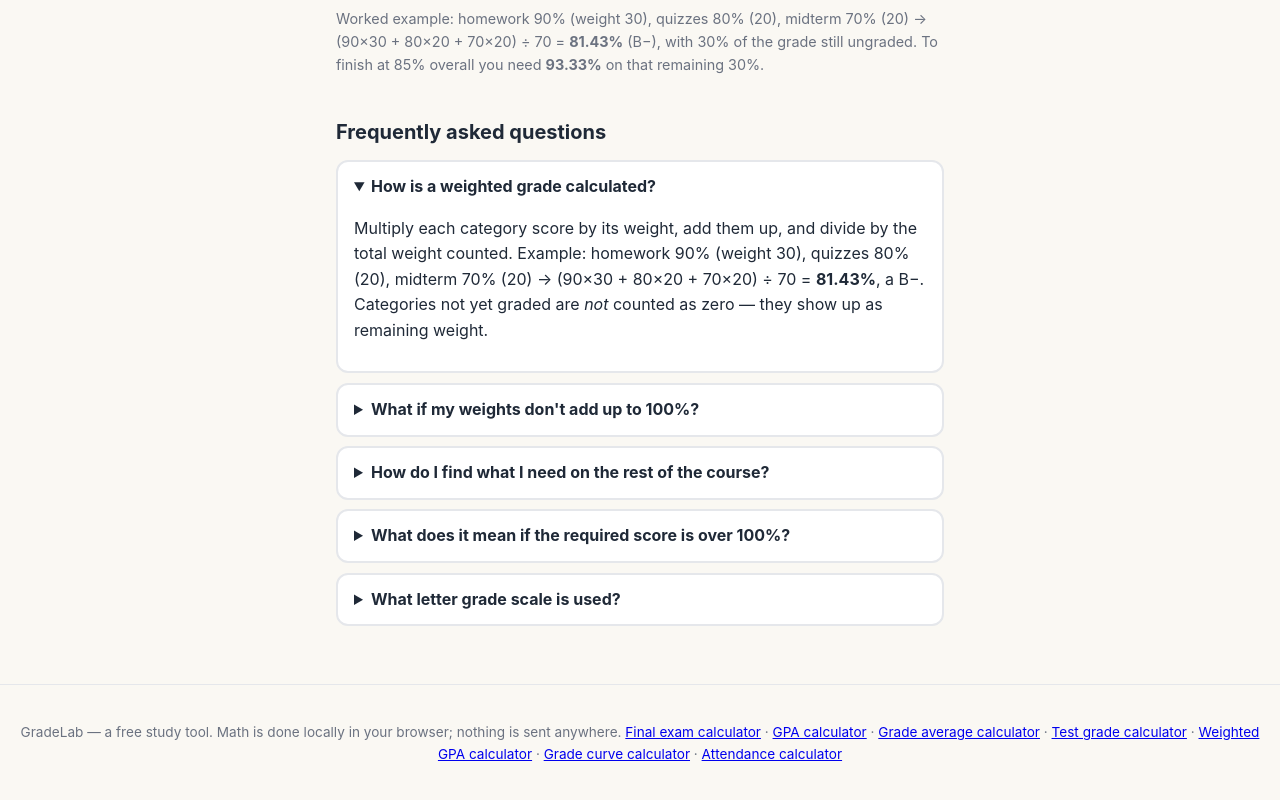
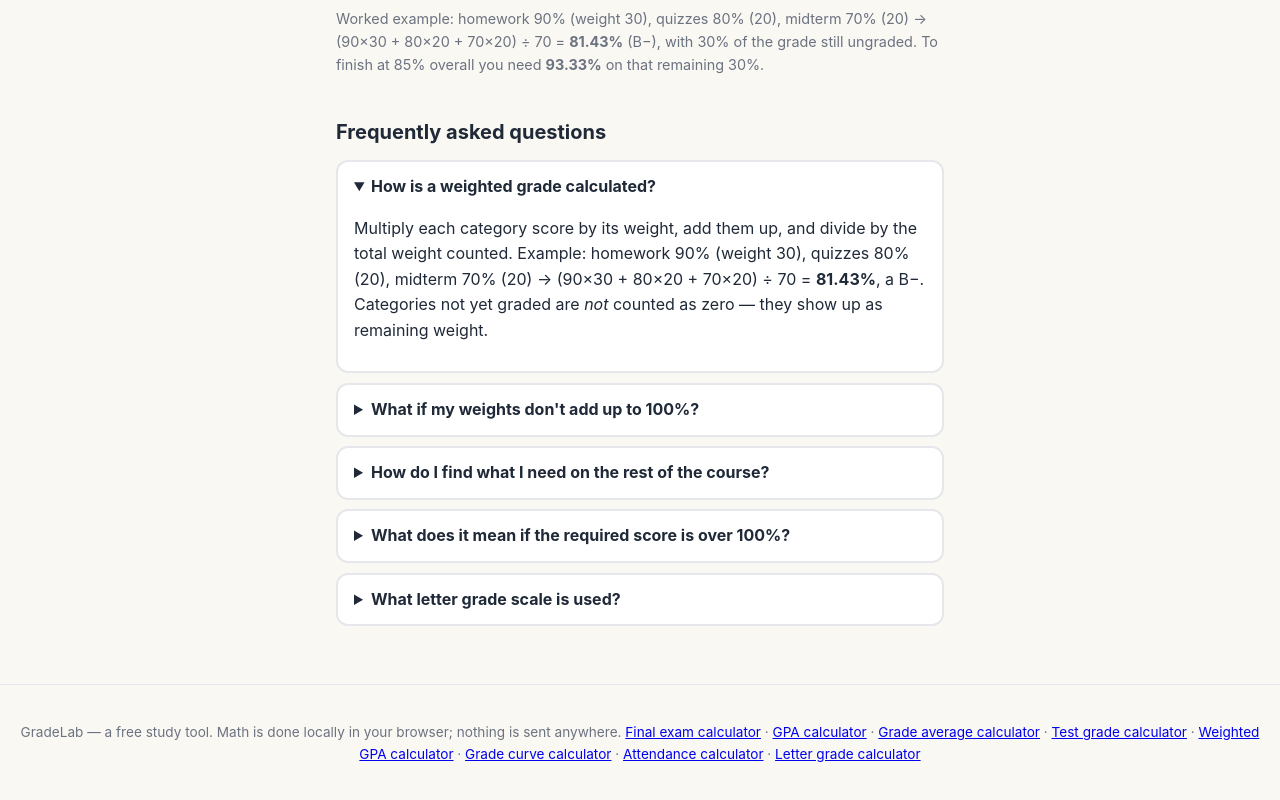
Before and after one commit to mimito-6/gradelab, a plain HTML site: page weighted-grade/index.html in a window 1280 px wide. Shown: the part 988-1788 px from the top of the page. Drawn offline with Linux system fonts and the light colour scheme.

Commit message:
deploy weighted-grade/index.html

```diff
--- a/weighted-grade/index.html
+++ b/weighted-grade/index.html
@@ -84,6 +84,7 @@
     <a href="../weighted-gpa">Weighted GPA Calculator</a>
     <a href="../grade-curve">Grade Curve Calculator</a>
     <a href="../attendance">Attendance Calculator</a>
+    <a href="../letter-grade">Letter Grade Calculator</a>
   </nav>
 </header>
 
@@ -137,7 +138,7 @@
 </main>
 
 <footer class="site-footer">
-  <p>GradeLab — a free study tool. Math is done locally in your browser; nothing is sent anywhere. <a href="../">Final exam calculator</a> · <a href="../gpa-calculator">GPA calculator</a> · <a href="../grade-average">Grade average calculator</a> · <a href="../test-grade">Test grade calculator</a> · <a href="../weighted-gpa">Weighted GPA calculator</a> · <a href="../grade-curve">Grade curve calculator</a> · <a href="../attendance">Attendance calculator</a></p>
+  <p>GradeLab — a free study tool. Math is done locally in your browser; nothing is sent anywhere. <a href="../">Final exam calculator</a> · <a href="../gpa-calculator">GPA calculator</a> · <a href="../grade-average">Grade average calculator</a> · <a href="../test-grade">Test grade calculator</a> · <a href="../weighted-gpa">Weighted GPA calculator</a> · <a href="../grade-curve">Grade curve calculator</a> · <a href="../attendance">Attendance calculator</a> · <a href="../letter-grade">Letter grade calculator</a></p>
 </footer>
 
 <script src="../weighted.js"></script>
```
